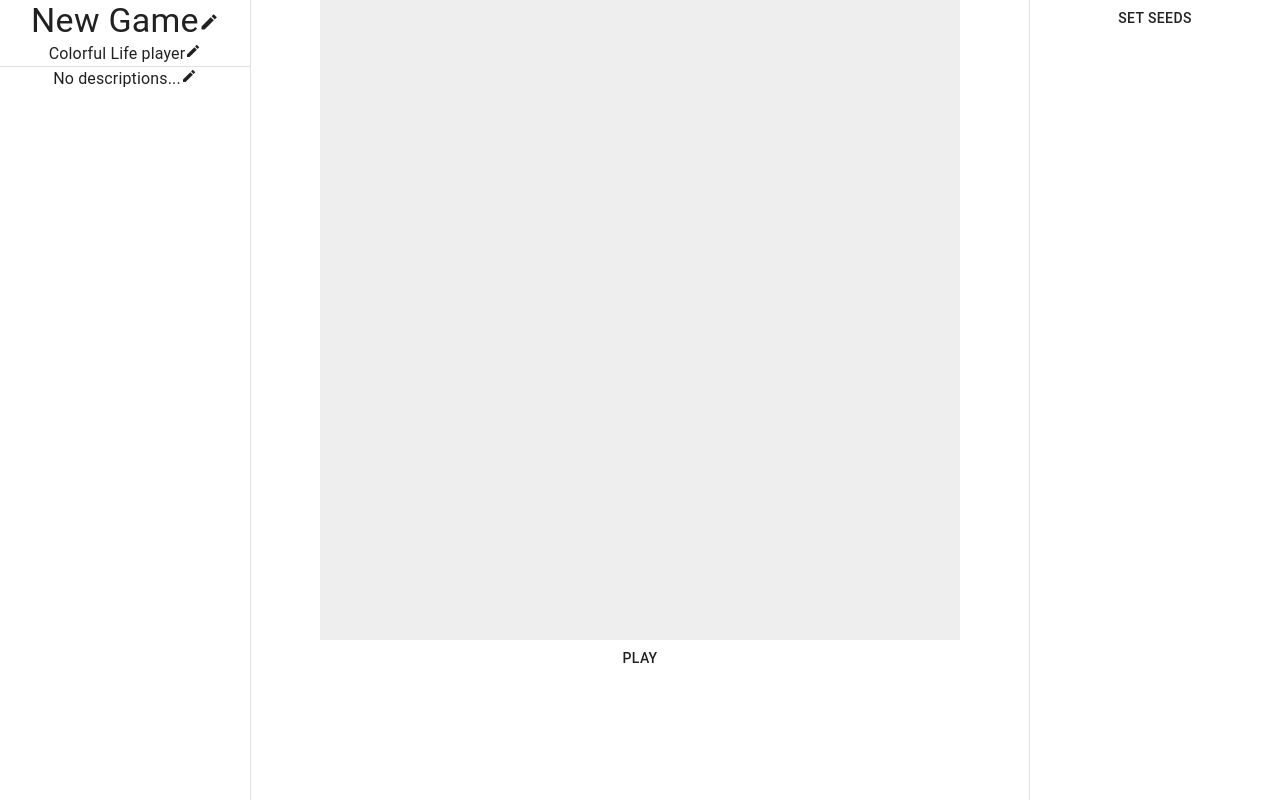
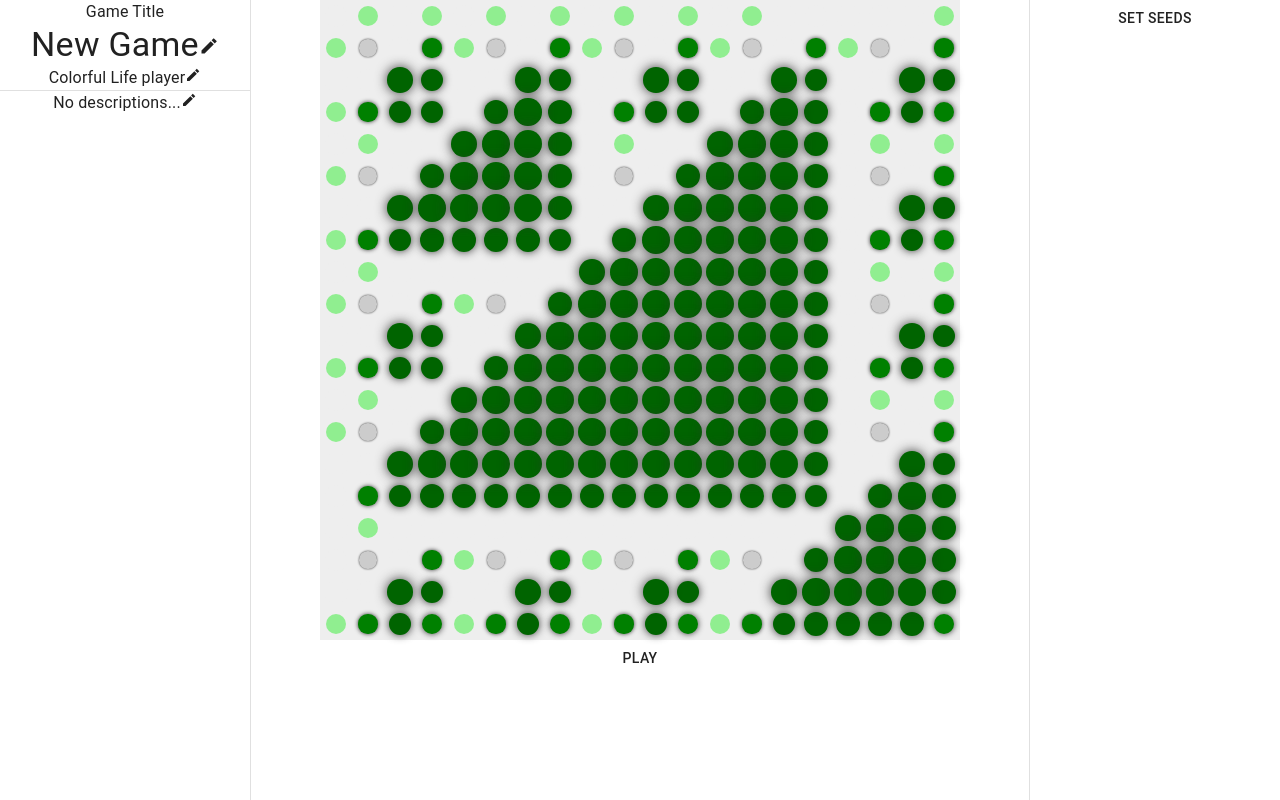
Before and after one commit to y1hao/ColorfulLife, a React (Create React App) app in the folder life/: page / in a window 1280 px wide. Built offline with nearby package versions, Linux system fonts and the light colour scheme.

Commit message:
Create InputTitle element

```diff
--- a/life/src/App.tsx
+++ b/life/src/App.tsx
@@ -16,7 +16,7 @@ function App() {
   for (let i = 0; i < defaultHeight; ++i) {
     defaultSeeds[i] = new Array(defaultWidth);
     for (let j = 0; j < defaultWidth; j++) {
-      defaultSeeds[i][j] = false;
+      defaultSeeds[i][j] = !!(i & j);
     }
   }
 
@@ -25,7 +25,7 @@ function App() {
   for (let i = 0; i < 9; i++) {
     defaultStyleDead[i] = {
       size: 50 + i * 5,
-      color: 'while',
+      color: '#eeeeee',
       borderRadius: 50,
       borderWidth: 0,
       borderColor: 'gray',
@@ -34,7 +34,7 @@ function App() {
     };
     defaultStyleAlive[i] = {
       size: 50 + i * 5,
-      color: i < 2 ? '#cccccc' : i > 3 ? 'pink' : 'green',
+      color: i < 2 ? '#cccccc' : i > 3 ? 'darkgreen' : 'green',
       borderRadius: 50,
       borderWidth: 0,
       borderColor: 'green',
--- /dev/null
+++ b/life/src/Components/InputTitle.tsx
@@ -0,0 +1,21 @@
+import React from 'react';
+import { Typography, Tooltip } from '@material-ui/core';
+import { InfoSharp } from '@material-ui/icons';
+
+interface IProps{
+    info?: string,
+    children: string
+}
+
+export default function InputTitle(props: IProps) {
+
+    return <Typography>
+        {props.children}
+        {
+            props.info !== undefined &&
+            <Tooltip title={props.info}>
+                <InfoSharp fontSize="inherit" />
+            </Tooltip>
+        }
+    </Typography>
+}
--- a/life/src/Components/LeftPanel.tsx
+++ b/life/src/Components/LeftPanel.tsx
@@ -1,6 +1,7 @@
 import React, { useState } from 'react';
 import { Drawer, Button, makeStyles, Typography, Modal, Dialog, DialogTitle, DialogContent, DialogContentText, TextField, DialogActions, Divider } from '@material-ui/core';
 import { CreateSharp } from '@material-ui/icons';
+import InputTitle from './InputTitle';
 
 interface IProps {
     panelWidth: number,
@@ -63,6 +64,7 @@ export default function LeftPanel(props: IProps) {
             open={props.isPanelOpen}
             className={classes.root}
             classes={{paper: classes.drawerPaper}}>
+        <InputTitle>Game Title</InputTitle>
         <Typography variant="h4">
             {props.name}
             <CreateSharp fontSize="small" onClick={() => setIsNameDialogOpen(true)}/>
```
